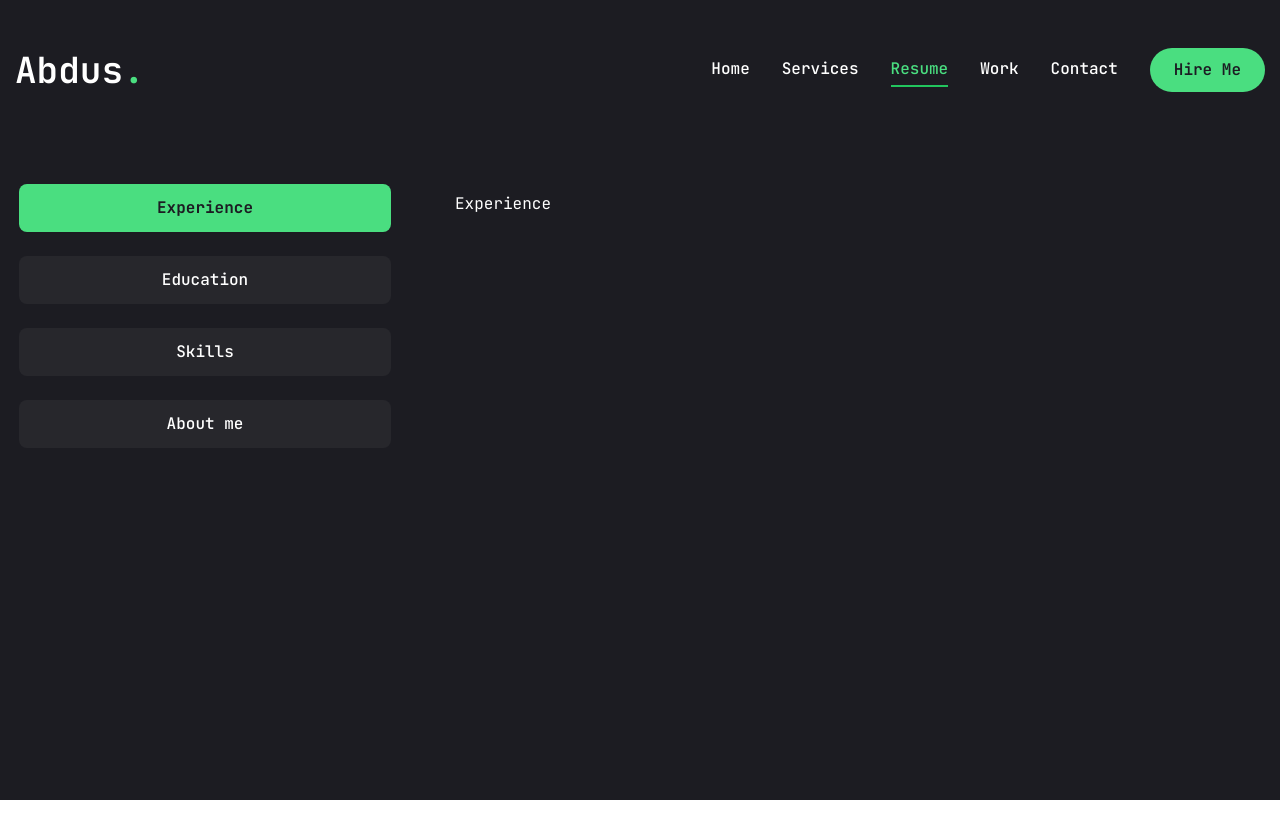
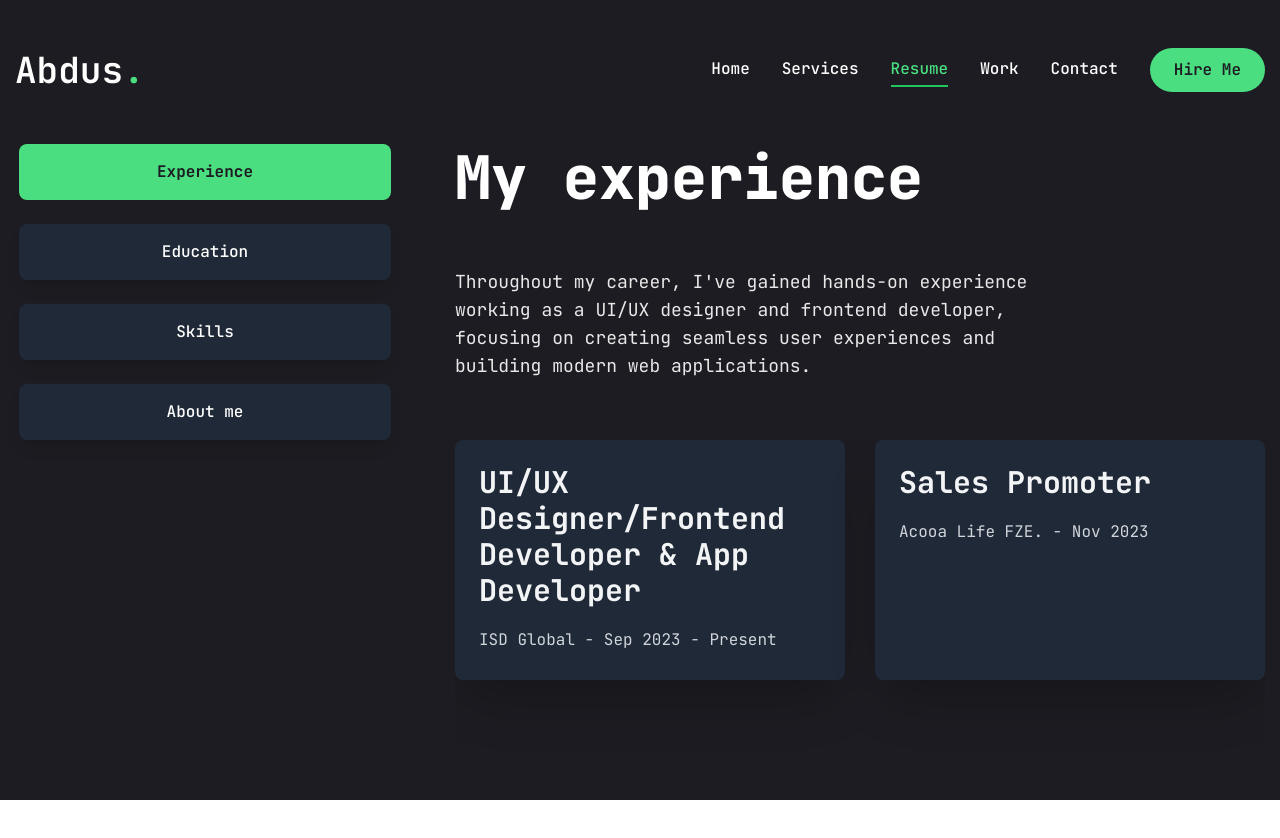
Before and after one commit to a10smd/portfolio-main, a Next.js app: page /resume in a window 1280 px wide. Before the commit the page ends 800 px from the top, so only its background shows below. Built offline with nearby package versions, Linux system fonts and the light colour scheme.

Commit message:
Major Changes

```diff
--- a/app/resume/page.jsx
+++ b/app/resume/page.jsx
@@ -9,6 +9,16 @@ import {
 } from "react-icons/fa";
 
 import { SiTailwindcss, SiNextdotjs } from "react-icons/si";
+
+import { Tabs, TabsContent, TabsList, TabsTrigger } from "@/components/ui/tabs";
+import {
+  Tooltip,
+  TooltipContent,
+  TooltipProvider,
+  TooltipTrigger,
+} from "@/components/ui/tooltip";
+import { ScrollArea } from "@/components/ui/scroll-area";
+import { motion } from "framer-motion";
 
 // about data
 const about = {
@@ -171,25 +181,17 @@ const skills = {
   ],
 };
 
-import { Tabs, TabsContent, TabsList, TabsTrigger } from "@/components/ui/tabs";
-import {
-  Tooltip,
-  TooltipContent,
-  TooltipProvider,
-  TooltipTrigger,
-} from "@/components/ui/tooltip";
-import { ScrollArea } from "@/components/ui/scroll-area";
-import { motion } from "framer-motion";
-
 const Resume = () => {
   return (
     <motion.div
-      initial={{ opacity: 0 }}
+      initial={{ opacity: 0, scale: 0.9 }}
       animate={{
         opacity: 1,
-        transition: { delay: 2.4, duration: 0.4, ease: "easeIn" },
+        scale: 1,
+        transition: { delay: 0.4, duration: 0.6, ease: "easeOut" },
       }}
-      className="min-h-[80vh] flex items-center justify-center py-12 xl:py-0"
+      exit={{ opacity: 0, scale: 0.9, transition: { duration: 0.4 } }}
+      className="min-h-[80vh] flex items-center justify-center py-12 xl:py-0 bg-primary"
     >
       <div className="container mx-auto">
         <Tabs
@@ -197,29 +199,171 @@ const Resume = () => {
           className="flex flex-col xl:flex-row gap-[60px]"
         >
           <TabsList className="flex flex-col w-full max-w-[380px] mx-auto xl:mx-0 gap-6">
-            <TabsTrigger value="experience">Experience</TabsTrigger>
-            <TabsTrigger value="education">Education</TabsTrigger>
-            <TabsTrigger value="skills">Skills</TabsTrigger>
-            <TabsTrigger value="about">About me</TabsTrigger>
+            <TabsTrigger
+              value="experience"
+              className="p-4 bg-gray-800 text-white rounded-lg shadow-lg transform transition-transform hover:scale-110 active:scale-100"
+            >
+              Experience
+            </TabsTrigger>
+            <TabsTrigger
+              value="education"
+              className="p-4 bg-gray-800 text-white rounded-lg shadow-lg transform transition-transform hover:scale-110 active:scale-100"
+            >
+              Education
+            </TabsTrigger>
+            <TabsTrigger
+              value="skills"
+              className="p-4 bg-gray-800 text-white rounded-lg shadow-lg transform transition-transform hover:scale-110 active:scale-100"
+            >
+              Skills
+            </TabsTrigger>
+            <TabsTrigger
+              value="about"
+              className="p-4 bg-gray-800 text-white rounded-lg shadow-lg transform transition-transform hover:scale-110 active:scale-100"
+            >
+              About me
+            </TabsTrigger>
           </TabsList>
 
-          {/* Content */}
           <div className="min-h-[70vh] w-full">
             <TabsContent value="experience">
-              {/* Experience content goes here */}
-              Experience
+              <motion.div
+                initial={{ opacity: 0, x: -50 }}
+                animate={{ opacity: 1, x: 0 }}
+                exit={{ opacity: 0, x: 50 }}
+                transition={{ duration: 0.6, ease: "easeOut" }}
+                className="flex flex-col gap-[60px] text-center xl:text-left"
+              >
+                <h3 className="text-6xl font-extrabold text-white">
+                  {experience.title}
+                </h3>
+                <p className="max-w-[600px] text-white/90 mx-auto xl:mx-0 text-lg">
+                  {experience.description}
+                </p>
+                <ScrollArea className="h-[400px]">
+                  <ul className="grid grid-cols-1 gap-[30px] lg:grid-cols-2">
+                    {experience.items.map((item, index) => (
+                      <motion.li
+                        key={index}
+                        initial={{ opacity: 0, y: 30 }}
+                        animate={{ opacity: 1, y: 0 }}
+                        exit={{ opacity: 0, y: -30 }}
+                        transition={{ duration: 0.5, delay: index * 0.2 }}
+                        className="bg-gray-800 p-6 rounded-lg shadow-2xl transform transition-transform hover:scale-105"
+                      >
+                        <h4 className="text-3xl font-bold mb-4 text-gray-100">
+                          {item.position}
+                        </h4>
+                        <p className="text-gray-300">
+                          {item.company} - {item.duration}
+                        </p>
+                        <p className="text-gray-300">{item.description}</p>
+                      </motion.li>
+                    ))}
+                  </ul>
+                </ScrollArea>
+              </motion.div>
             </TabsContent>
+
             <TabsContent value="education">
-              {/* Education content goes here */}
-              Education
+              <motion.div
+                initial={{ opacity: 0, y: 30 }}
+                animate={{ opacity: 1, y: 0 }}
+                exit={{ opacity: 0, y: -30 }}
+                transition={{ duration: 0.6 }}
+                className="bg-gray-800 p-8 rounded-lg shadow-2xl"
+              >
+                <h3 className="text-6xl font-extrabold text-white">
+                  {education.title}
+                </h3>
+                <p className="max-w-[600px] text-white/90 mx-auto xl:mx-0 text-lg mb-8">
+                  {education.description}
+                </p>
+                <ul className="space-y-6">
+                  {education.items.map((item, index) => (
+                    <motion.li
+                      key={index}
+                      initial={{ opacity: 0, y: 20 }}
+                      animate={{ opacity: 1, y: 0 }}
+                      exit={{ opacity: 0, y: -20 }}
+                      transition={{ duration: 0.4, delay: index * 0.2 }}
+                      className="flex flex-col"
+                    >
+                      <h4 className="text-3xl font-bold text-gray-100">
+                        {item.Degree}
+                      </h4>
+                      <p className="text-gray-300">{item.institute}</p>
+                      <p className="text-gray-300">{item.duration}</p>
+                    </motion.li>
+                  ))}
+                </ul>
+              </motion.div>
             </TabsContent>
+
             <TabsContent value="skills">
-              {/* Skills content goes here */}
-              Skills
+              <motion.div
+                initial={{ opacity: 0, y: 30 }}
+                animate={{ opacity: 1, y: 0 }}
+                exit={{ opacity: 0, y: -30 }}
+                transition={{ duration: 0.6 }}
+                className="bg-gray-800 p-8 rounded-lg shadow-2xl"
+              >
+                <h3 className="text-6xl font-extrabold text-white">
+                  {skills.title}
+                </h3>
+                <p className="max-w-[600px] text-white/90 mx-auto xl:mx-0 text-lg mb-8">
+                  {skills.description}
+                </p>
+                <div className="grid grid-cols-2 md:grid-cols-3 lg:grid-cols-4 gap-6">
+                  {skills.skillList.map((skill, index) => (
+                    <motion.div
+                      key={index}
+                      className="flex items-center space-x-4 p-4 bg-gray-800 rounded-lg shadow-lg transform transition-transform hover:scale-105"
+                      initial={{ opacity: 0, scale: 0.9 }}
+                      animate={{ opacity: 1, scale: 1 }}
+                      exit={{ opacity: 0, scale: 0.9 }}
+                      transition={{ duration: 0.4, delay: index * 0.1 }}
+                    >
+                      <div className="text-3xl text-white">{skill.icon}</div>
+                      <p className="text-lg text-gray-100">{skill.name}</p>
+                    </motion.div>
+                  ))}
+                </div>
+              </motion.div>
             </TabsContent>
+
             <TabsContent value="about">
-              {/* About content goes here */}
-              About
+              <motion.div
+                initial={{ opacity: 0, y: 30 }}
+                animate={{ opacity: 1, y: 0 }}
+                exit={{ opacity: 0, y: -30 }}
+                transition={{ duration: 0.6 }}
+                className="bg-gray-800 p-8 rounded-lg shadow-2xl"
+              >
+                <h3 className="text-6xl font-extrabold text-white">
+                  {about.title}
+                </h3>
+                <p className="max-w-[600px] text-white/90 mx-auto xl:mx-0 text-lg mb-8">
+                  {about.description}
+                </p>
+                <ul className="space-y-4">
+                  {about.info.map((item, index) => (
+                    <li
+                      key={index}
+                      className="flex justify-between text-gray-300"
+                      initial={{ opacity: 0 }}
+                      animate={{ opacity: 1 }}
+                      exit={{ opacity: 0 }}
+                      transition={{ duration: 0.3, delay: index * 0.1 }}
+                    >
+                      <span className="font-bold text-gray-100">
+                        {item.fieldName}:
+                      </span>
+                      <span>{item.fieldValue}</span>
+                    </li>
+                  ))}
+                </ul>
+              </motion.div>
             </TabsContent>
           </div>
         </Tabs>
```
